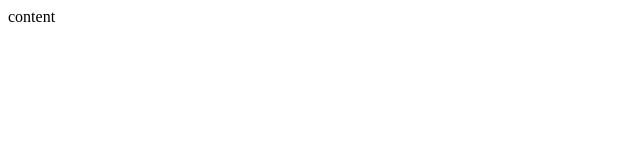
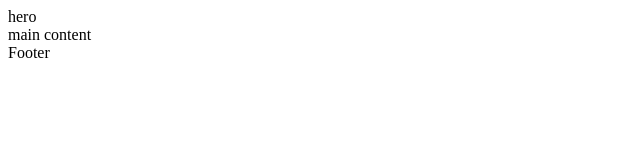
Before and after one commit to Kasparasgrin/10.-Coming-soon, a plain HTML site: page index.html in a window 1280 px wide. Shown: the whole page, without its empty margins (0-640 px from the left). Drawn offline with Linux system fonts and the light colour scheme.

Commit message:
3 sections

```diff
--- a/index.html
+++ b/index.html
@@ -6,6 +6,14 @@
     <title>Coming soon!</title>
 </head>
 <body>
-    content
+    <div>
+        hero
+    </div>
+    <main>
+        main content
+    </main>
+    <footer>
+        Footer
+    </footer>
 </body>
 </html>
```
